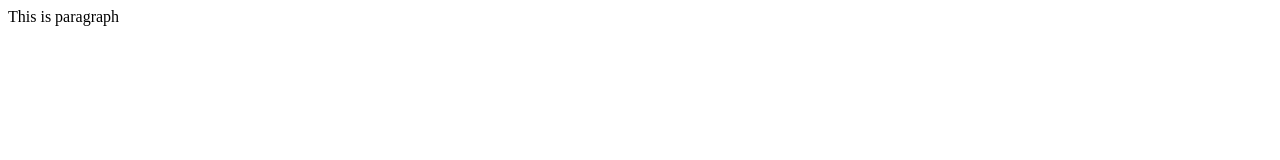
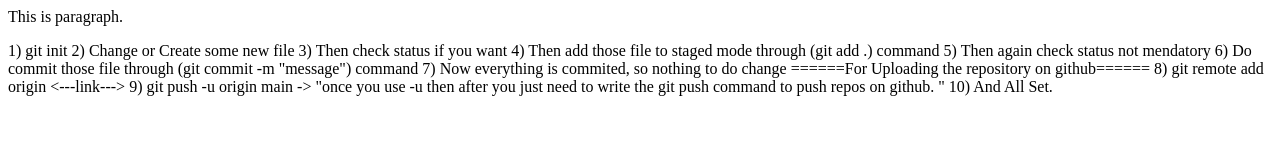
Before and after one commit to sarvaiya-sunil/LocalRepo, a plain HTML site: page index.html in a window 1280 px wide. Drawn offline with Linux system fonts and the light colour scheme.

Commit message:
updated Html

```diff
--- a/index.html
+++ b/index.html
@@ -1 +1,12 @@
-<p>This is paragraph</p>
+<p>This is paragraph.</p>
+
+<p>
+  1) git init 2) Change or Create some new file 3) Then check status if you want
+  4) Then add those file to staged mode through (git add .) command 5) Then
+  again check status not mendatory 6) Do commit those file through (git commit
+  -m "message") command 7) Now everything is commited, so nothing to do change
+  ======For Uploading the repository on github====== 8) git remote add origin
+  <---link---> 9) git push -u origin main -> "once you use -u then after you
+  just need to write the git push command to push repos on github. " 10) And All
+  Set.
+</p>
```
